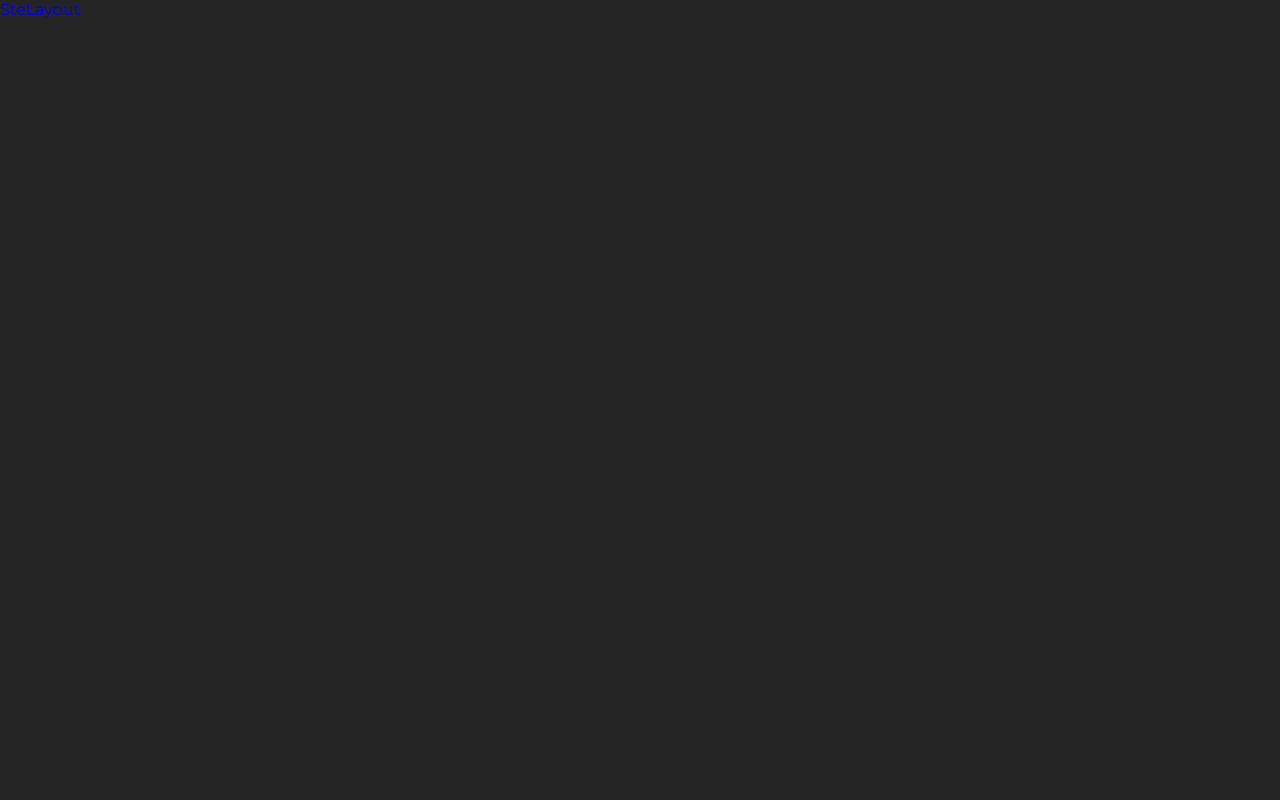
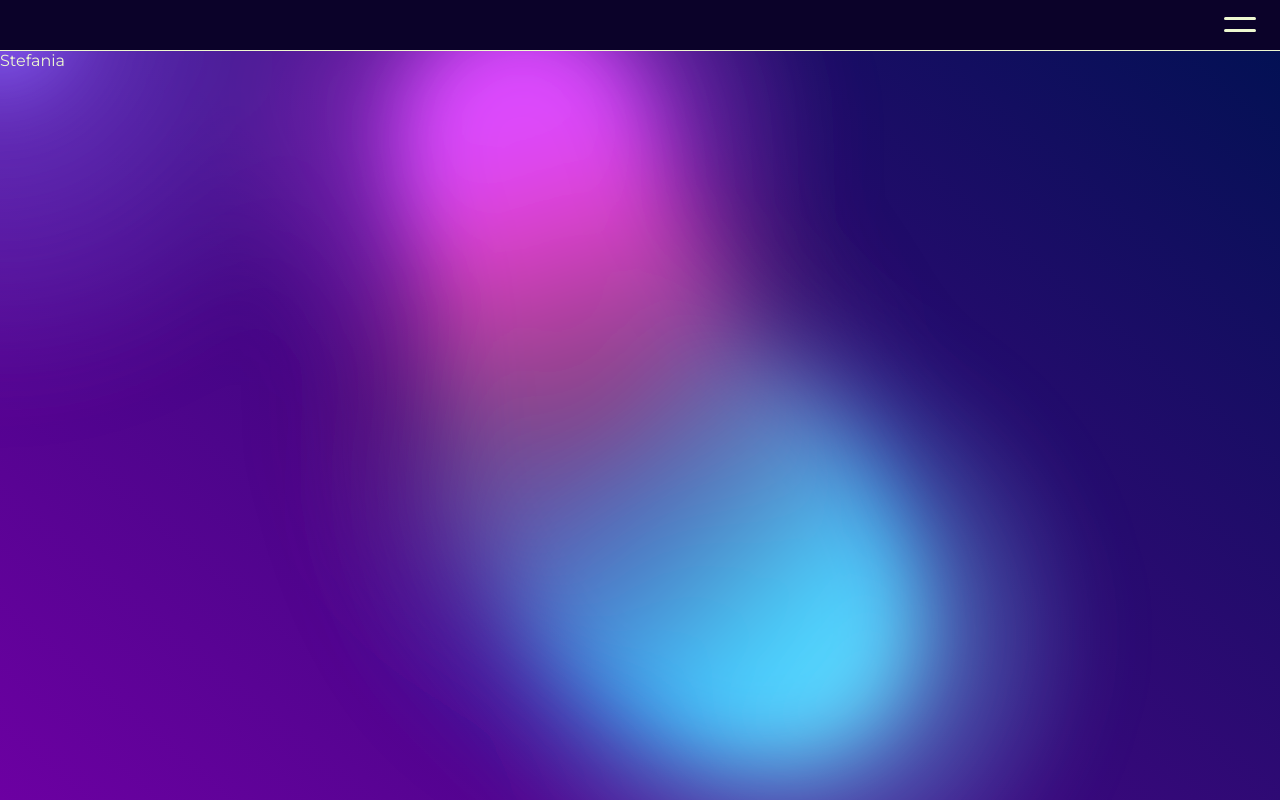
Before and after one commit to StefaniaGalazzo/creative-duo-portfolio, a React (Vite) app: page /stefania in a window 1280 px wide. Built offline with nearby package versions, Linux system fonts and the light colour scheme.

Commit message:
feat animated background gradient

```diff
--- a/src/components/index.ts
+++ b/src/components/index.ts
@@ -10,5 +10,21 @@ import { Text } from './elements/Text'
 import SliderSection from './ui/SliderSection/index'
 import { Button } from './elements/Button/index'
 import TextSection from './ui/TextSection'
+import { AnimatedBackground } from './ui/AnimatedBackground'
+
 //
-export { MainMenu, Navbar, IsaLayout, SteLayout, Loading, Flex, Box, Hero, Text, Button, SliderSection, TextSection }
+export {
+  MainMenu,
+  Navbar,
+  IsaLayout,
+  SteLayout,
+  Loading,
+  Flex,
+  Box,
+  Hero,
+  Text,
+  Button,
+  SliderSection,
+  TextSection,
+  AnimatedBackground,
+}
--- a/src/components/layout/SteLayout.tsx
+++ b/src/components/layout/SteLayout.tsx
@@ -1,5 +1,24 @@
-import React from 'react'
+import { Box } from '../elements'
+import { Outlet } from 'react-router-dom'
+import { useTheme } from '../../theme/ThemeProvider'
+import { AnimatedBackground, Navbar } from '../ui'
+// import CustomCursor from '../ui/CustomCursor'
 
 export default function SteLayout() {
-  return <div>SteLayout</div>
+  const { theme } = useTheme()
+  return (
+    <Box $cursor='auto'>
+      {/* Background animato con gradienti morphing */}
+      <AnimatedBackground />
+      <Navbar />
+
+      <Box $w='100%' $color={theme?.colors?.detail1} $position='relative' id='ste-layout'>
+        <main>
+          <Box $maxWidth='1400px' $p={'0 0 5rem 0'}>
+            <Outlet />
+          </Box>
+        </main>
+      </Box>
+    </Box>
+  )
 }
--- /dev/null
+++ b/src/components/ui/AnimatedBackground/index.tsx
@@ -0,0 +1,143 @@
+// src/components/AnimatedBackground.tsx
+import { useEffect, useRef } from 'react'
+import styled from 'styled-components'
+
+const Wrapper = styled.div`
+  width: 100vw;
+  height: 100vh;
+  position: fixed;
+  top: 0;
+  left: 0;
+  overflow: hidden;
+  background: linear-gradient(40deg, var(--color-bg1), var(--color-bg2));
+`
+
+const Gradients = styled.div`
+  width: 100%;
+  height: 100%;
+  filter: url(#goo) blur(40px);
+`
+
+const BubbleBase = styled.div`
+  position: absolute;
+  width: var(--circle-size);
+  height: var(--circle-size);
+  top: calc(50% - var(--circle-size) / 2);
+  left: calc(50% - var(--circle-size) / 2);
+  mix-blend-mode: var(--blending);
+`
+
+const G1 = styled(BubbleBase)`
+  background: radial-gradient(circle, rgba(var(--color1), 0.8) 0%, rgba(var(--color1), 0) 50%);
+  animation: moveVertical 30s ease infinite;
+`
+
+const G2 = styled(BubbleBase)`
+  background: radial-gradient(circle, rgba(var(--color2), 0.8) 0%, rgba(var(--color2), 0) 50%);
+  transform-origin: calc(50% - 400px);
+  animation: moveInCircle 20s reverse infinite;
+`
+
+const G3 = styled(BubbleBase)`
+  background: radial-gradient(circle, rgba(var(--color3), 0.8) 0%, rgba(var(--color3), 0) 50%);
+  top: calc(50% + 200px);
+  left: calc(50% - 500px);
+  transform-origin: calc(50% + 400px);
+  animation: moveInCircle 40s linear infinite;
+`
+
+const G4 = styled(BubbleBase)`
+  background: radial-gradient(circle, rgba(var(--color4), 0.8) 0%, rgba(var(--color4), 0) 50%);
+  transform-origin: calc(50% - 200px);
+  animation: moveHorizontal 40s ease infinite;
+  opacity: 0.7;
+`
+
+const G5 = styled(BubbleBase)`
+  background: radial-gradient(circle, rgba(var(--color5), 0.8) 0%, rgba(var(--color5), 0) 50%);
+  width: calc(var(--circle-size) * 2);
+  height: calc(var(--circle-size) * 2);
+  top: calc(50% - var(--circle-size));
+  left: calc(50% - var(--circle-size));
+  transform-origin: calc(50% - 800px) calc(50% + 200px);
+  animation: moveInCircle 20s ease infinite;
+`
+
+const Interactive = styled.div`
+  position: absolute;
+  width: 100%;
+  height: 100%;
+  top: -50%;
+  left: -50%;
+  background: radial-gradient(circle, rgba(var(--color-interactive), 0.8) 0%, rgba(var(--color-interactive), 0) 50%);
+  mix-blend-mode: var(--blending);
+  opacity: 0.7;
+  will-change: transform;
+`
+
+export const AnimatedBackground = () => {
+  const interactiveRef = useRef<HTMLDivElement | null>(null)
+
+  useEffect(() => {
+    let curX = 0
+    let curY = 0
+    let tgX = 0
+    let tgY = 0
+    let rafId: number
+
+    const move = () => {
+      curX += (tgX - curX) / 20
+      curY += (tgY - curY) / 20
+
+      if (interactiveRef.current) {
+        interactiveRef.current.style.transform = `translate(${Math.round(curX)}px, ${Math.round(curY)}px)`
+      }
+
+      rafId = requestAnimationFrame(move)
+    }
+
+    const onMouseMove = (e: MouseEvent) => {
+      tgX = e.clientX
+      tgY = e.clientY
+    }
+
+    window.addEventListener('mousemove', onMouseMove)
+    move()
+
+    return () => {
+      window.removeEventListener('mousemove', onMouseMove)
+      cancelAnimationFrame(rafId)
+    }
+  }, [])
+
+  return (
+    <Wrapper>
+      <svg width='0' height='0'>
+        <defs>
+          <filter id='goo'>
+            <feGaussianBlur in='SourceGraphic' stdDeviation='10' result='blur' />
+            <feColorMatrix
+              in='blur'
+              mode='matrix'
+              values='1 0 0 0 0
+                      0 1 0 0 0
+                      0 0 1 0 0
+                      0 0 0 18 -8'
+              result='goo'
+            />
+            <feBlend in='SourceGraphic' in2='goo' />
+          </filter>
+        </defs>
+      </svg>
+
+      <Gradients>
+        <G1 />
+        <G2 />
+        <G3 />
+        <G4 />
+        <G5 />
+        <Interactive ref={interactiveRef} />
+      </Gradients>
+    </Wrapper>
+  )
+}
--- /dev/null
+++ b/src/components/ui/index.ts
@@ -0,0 +1,13 @@
+import { AnimatedBackground } from './AnimatedBackground'
+import Navbar from './Navbar'
+import { BurgerMenu } from './BurgerMenu'
+import CustomCursor from './CustomCursor'
+import Hero from './Hero'
+import MainMenu from './MainMenu'
+import SliderSection from './SliderSection'
+
+import TextSection from './TextSection'
+import Loading from './Loading'
+
+//
+export { AnimatedBackground, Navbar, BurgerMenu, CustomCursor, Hero, MainMenu, SliderSection, TextSection, Loading }
--- a/src/theme/globalStyles.ts
+++ b/src/theme/globalStyles.ts
@@ -5,8 +5,10 @@ export const GlobalStyles = createGlobalStyle`
 
   *, *::before, *::after {
     box-sizing: border-box;
-    cursor: none !important; /* Nasconde il cursore di default */
   }
+
+
+
 
   :root {
     color-scheme: light dark;
@@ -17,6 +19,18 @@ export const GlobalStyles = createGlobalStyle`
     text-rendering: optimizeLegibility;
     -webkit-font-smoothing: antialiased;
     -moz-osx-font-smoothing: grayscale;
+
+    // animated background gradient
+    --color-bg1: rgb(108, 0, 162);
+    --color-bg2: rgb(0, 17, 82);
+    --color1: 18, 113, 255;
+    --color2: 221, 74, 255;
+    --color3: 100, 220, 255;
+    --color4: 200, 50, 50;
+    --color5: 180, 180, 50;
+    --color-interactive: 140, 100, 255;
+    --circle-size: 80%;
+    --blending: hard-light;
   }
 
   html, body, :root, #root {
@@ -62,12 +76,24 @@ export const GlobalStyles = createGlobalStyle`
     color: unset;
   }
 
+  // --------  animated background gradient  ---------------------
+
+    @keyframes moveInCircle {
+    0% { transform: rotate(0deg); }
+    50% { transform: rotate(180deg); }
+    100% { transform: rotate(360deg); }
+  }
+
+  @keyframes moveVertical {
+    0% { transform: translateY(-50%); }
+    50% { transform: translateY(50%); }
+    100% { transform: translateY(-50%); }
+  }
+
+  @keyframes moveHorizontal {
+    0% { transform: translateX(-50%) translateY(-10%); }
+    50% { transform: translateX(50%) translateY(10%); }
+    100% { transform: translateX(-50%) translateY(-10%); }
+  }
 
  `
-// // Applica le variabili dal tema
-// :root {
-//   ${({ theme }) =>
-//     Object.entries(theme)
-//       .map(([key, value]) => `${key}: ${value};`)
-//       .join('\n')}
-// }
```
